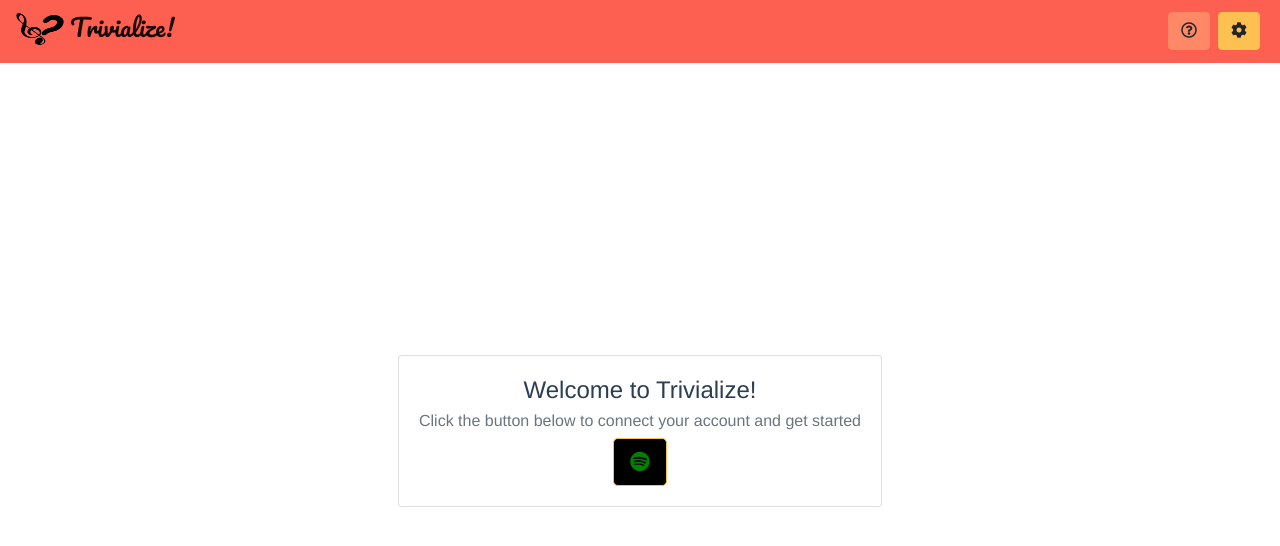
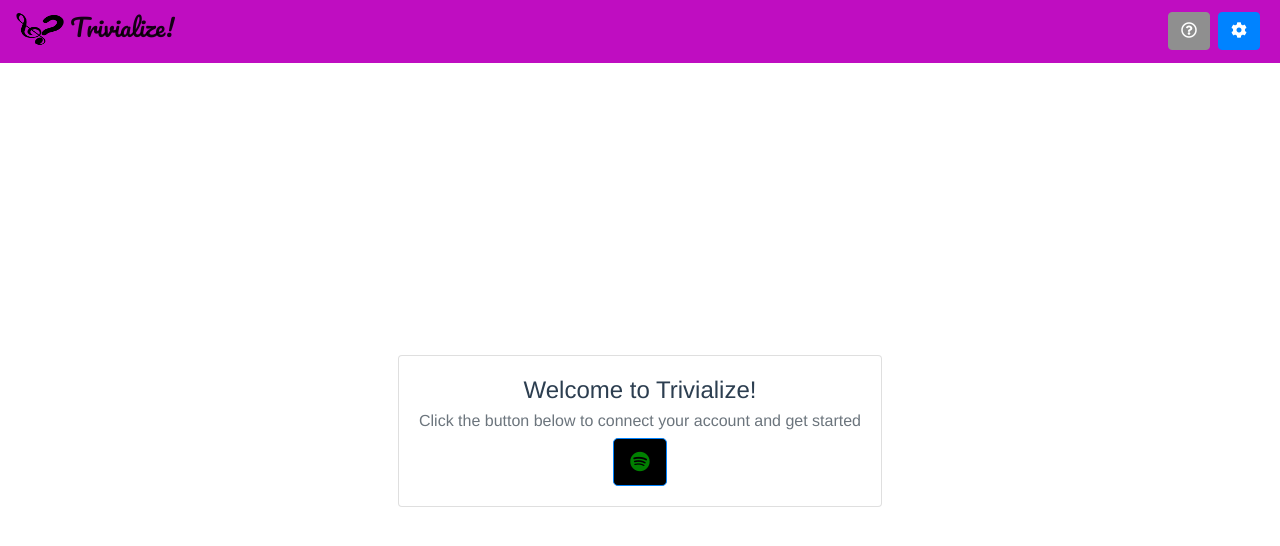
Before and after one commit to kmdiogo/Trivialize, a Vue app: page / in a window 1280 px wide. Shown: the top 546 px of the page. Built offline with nearby package versions, Linux system fonts and the light colour scheme.

Commit message:
Changed colors

```diff
--- a/src/assets/styles/bootsrap-overrides.scss
+++ b/src/assets/styles/bootsrap-overrides.scss
@@ -1,5 +1,5 @@
 $theme-colors: (
-  "primary": #fd6051,
-  "secondary": #fec051,
-  "info": #ff8967
+  "primary": #BF0DC1,
+  "secondary": #0083FF,
+  "info": #8F8F8F
 )
```
Also changed, not shown: 1 other file (tests, documents, lock files or other folders).
